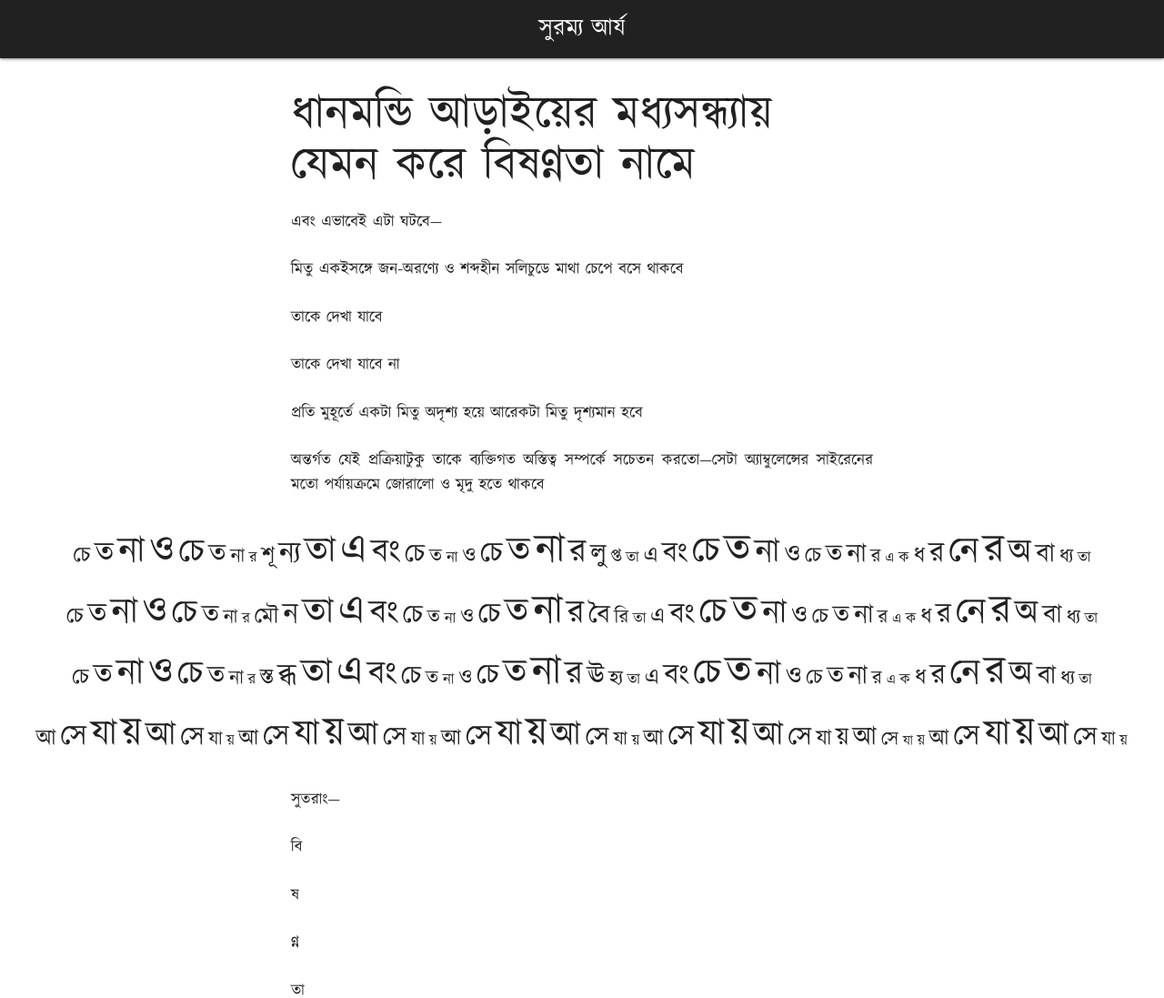
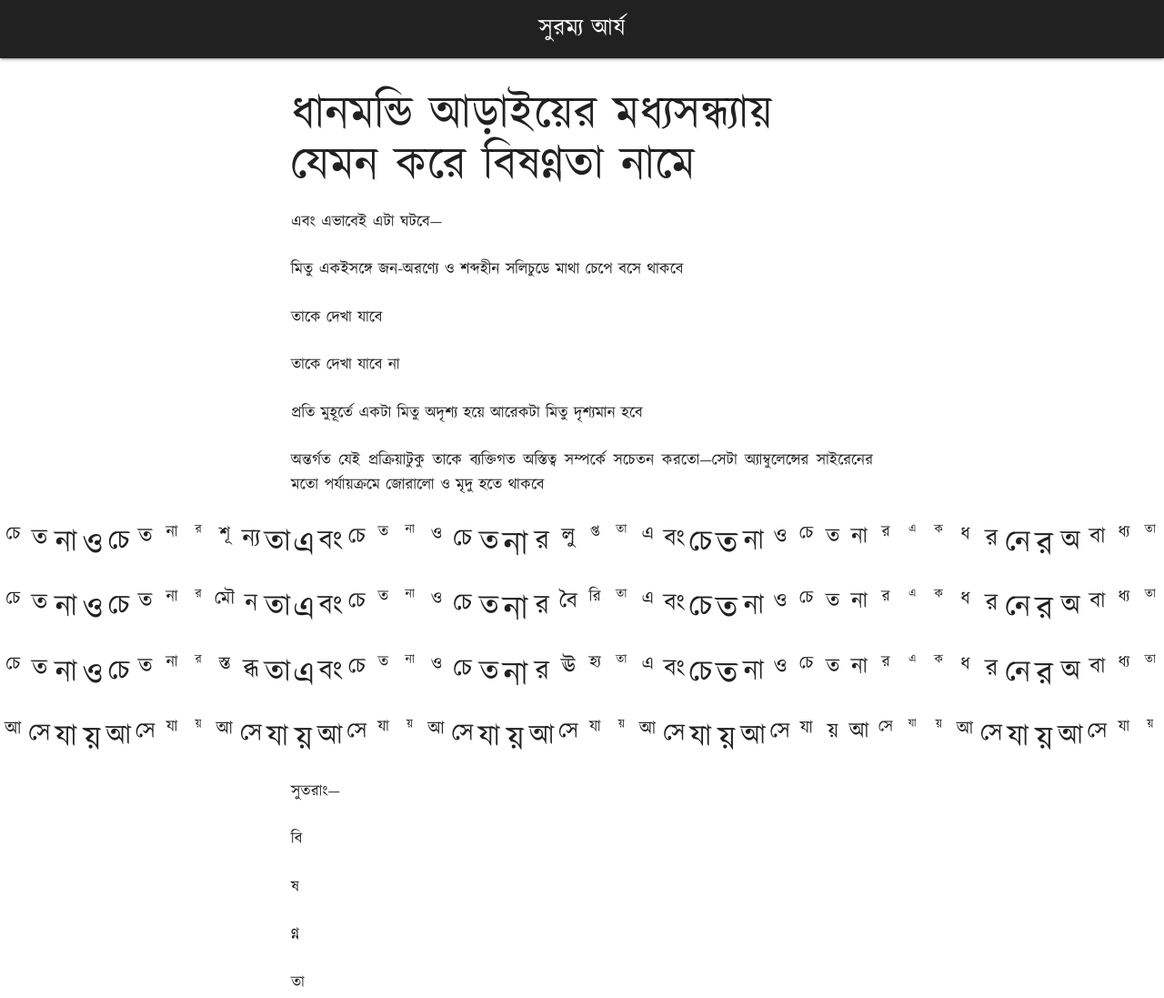
Before and after one commit to HasanNahiyanNobel/Shurommo-Arzo-Website, a plain HTML site: page public/3-dhanmondi-arhaiyer-modhyoshondhay-jemon-kore-bishonnota-name.html in a window 1280 px wide. Shown: the top 1097 px of the page at 91% size. Drawn offline with nearby package versions, Linux system fonts and the light colour scheme.

Commit message:
Now my waves behave really beautifully! Got to clean up a lot though.

```diff
--- a/public/3-dhanmondi-arhaiyer-modhyoshondhay-jemon-kore-bishonnota-name.html
+++ b/public/3-dhanmondi-arhaiyer-modhyoshondhay-jemon-kore-bishonnota-name.html
@@ -20,9 +20,32 @@
 	<link rel="stylesheet" href="css/materialize-plus-plus.css">
 
 	<title>সুরম্য আর্য</title> <!-- TODO: Fix this title. -->
+
+	<style>
+		/**
+		* 44 Column grids
+		*/
+
+		.row .col44 {
+			float: left;
+			-webkit-box-sizing: border-box;
+			box-sizing: border-box;
+			padding: 0 0;
+			/*min-height: 1px;*/
+			height: 4vw;
+		}
+
+		.row .col44.s1 {
+			width: 2.27272727273%;
+			left: auto;
+			right: auto;
+			margin-left: auto;
+			/*border: 1px solid black;*/
+		}
+	</style>
 </head>
 
-<body class="bg-transition-5000">
+<body>
 	<div id="main-navbar" class="navbar-fixed">
 		<nav id="main-nav-wrapper" class="nav-wrapper bg-transition-1000" style="background-color: #212121"> <!-- Background colour is grey darken-4. -->
 			<div class="container">
@@ -48,8 +71,6 @@
 	<div class="center" id="3-wave-of-text">
 		<!-- Generated by JS. -->
 	</div>
-
-	<br>
 
 	<div class="container container-story">
 		<div class="justify-align">
--- a/public/scripts/story-3.js
+++ b/public/scripts/story-3.js
@@ -10,25 +10,35 @@ const lines = [line0, line1, line2, line3];
 const fontSizes = [1, 1.5, 2, 2.5, 3, 2.5, 2, 1.5, 1, 1.5, 2, 2.5, 3, 2.5, 2, 1.5, 1, 1.5, 2, 2.5, 3, 2.5, 2, 1.5, 1, 1.5, 2, 2.5, 3, 2.5, 2, 1.5, 1, 1.5, 2, 2.5, 3, 2.5, 2, 1.5, 1.8, 2, 1.5, 1];
 const fontSizesLength = fontSizes.length;
 
+const transitionTime = 500;
+
 const waveText = document.getElementById(`3-wave-of-text`);
 
-lines.forEach((line, indexLine) => {
-	line.forEach((char, indexChar) => {
-		let textSpan = document.createElement(`span`);
-		textSpan.id = `${indexLine}-${indexChar}`;
-		textSpan.style.transition = `font-size 500ms linear`;
-		textSpan.style.fontSize = fontSizes[indexChar] * 1.2 + `vw`;
-		textSpan.innerHTML += char;
-		waveText.append(textSpan);
+lines.forEach((line, indexOfLine) => {
+	let row = document.createElement(`div`);
+	row.className = `row`;
+	row.id = `3-row-${indexOfLine}`;
+	waveText.append(row);
+
+	line.forEach((char, indexOfChar) => {
+		/*waveText.innerHTML += `<div class="col44 s1">`;*/
+		let textCol = document.createElement(`div`);
+		textCol.id = `3-${indexOfLine}-${indexOfChar}`;
+		textCol.className = `col44 s1`;
+		textCol.style.fontSize = fontSizes[indexOfChar] + `vw`;
+		textCol.style.transition = `font-size ${transitionTime}ms linear`;
+		textCol.innerHTML += char;
+		/*waveText.append(textCol);*/
+		row.appendChild(textCol);
 
 		let spaceSpan = document.createElement(`span`);
 		spaceSpan.style.fontSize = `1vw`;
-		spaceSpan.innerHTML += ` `;
-		waveText.append(spaceSpan);
+		/*spaceSpan.innerHTML += ` `;
+		waveText.append(spaceSpan);*/
 	});
 
-	if (indexLine < lines.length - 1) {
-		waveText.innerHTML += `<br>`;
+	if (indexOfLine < lines.length - 1) {
+		/*waveText.innerHTML += `<br>`;*/
 	}
 });
 
@@ -38,9 +48,9 @@ setInterval(() => {
 	console.log(iteration);
 	lines.forEach((line, indexLine) => {
 		line.forEach((char, indexChar) => {
-			let theCharSpan = document.getElementById(`${indexLine}-${indexChar}`);
-			theCharSpan.style.fontSize = fontSizes[(indexChar + iteration) % fontSizesLength] * 1.2 + `vw`;
+			let theCharSpan = document.getElementById(`3-${indexLine}-${indexChar}`);
+			theCharSpan.style.fontSize = fontSizes[(indexChar + iteration) % fontSizesLength] + `vw`;
 		});
 	});
 	iteration++;
-}, 500);
+}, transitionTime);
```
Also changed, not shown: public/css/materialize-plus-plus.css.
